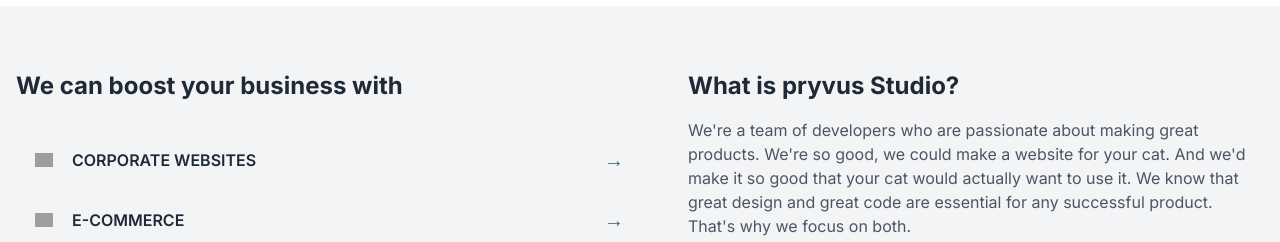
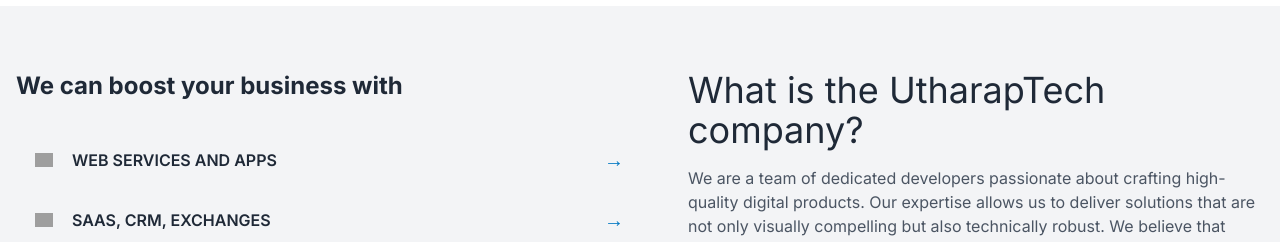
Before and after one commit to olegkhazo/utahraptech, a Nuxt app: page / in a window 1280 px wide. Shown: the part 698-940 px from the top of the page. Built offline with nearby package versions, Linux system fonts and the light colour scheme; grey boxes are pictures that could not be loaded.

Commit message:
final ServicesSection updates

```diff
--- a/components/ServicesSection.vue
+++ b/components/ServicesSection.vue
@@ -20,31 +20,34 @@
 
         <div class="md:w-1/2 md:pl-12">
           <div v-if="activeService === null">
-            <h3 class="text-2xl font-bold mb-4">What is pryvus Studio?</h3>
+            <h3 class="text-4xl font-normal mb-4">
+              What is the UtharapTech company?
+            </h3>
             <p class="text-gray-600 mb-6">
-              We're a team of developers who are passionate about making great
-              products. We're so good, we could make a website for your cat. And
-              we'd make it so good that your cat would actually want to use it.
-              We know that great design and great code are essential for any
-              successful product. That's why we focus on both.
+              We are a team of dedicated developers passionate about crafting
+              high-quality digital products. Our expertise allows us to deliver
+              solutions that are not only visually compelling but also
+              technically robust. We believe that exceptional design and clean,
+              reliable code are both critical to a product’s success—and we
+              bring equal focus to each.
             </p>
           </div>
 
           <div v-else>
-            <h3 class="text-2xl font-bold mb-4">
+            <h3 class="text-4xl font-normal mb-4">
               {{ services[activeService].title }}
             </h3>
             <p class="text-gray-600 mb-6">
               {{ services[activeService].description }}
             </p>
-            <div class="mt-6">
+            <!-- <div class="mt-6">
               <button
                 class="text-primary-600 font-semibold flex items-center hover:text-primary-700 transition-colors duration-300"
               >
                 Learn more
                 <span class="ml-2">→</span>
               </button>
-            </div>
+            </div> -->
           </div>
         </div>
       </div>
@@ -57,29 +60,29 @@ const activeService = ref(null);
 
 const services = [
   {
-    title: "CORPORATE WEBSITES",
+    title: "WEB SERVICES AND APPS",
     description:
-      "We build professional corporate websites that represent your brand effectively. Our sites are optimized for performance, search engines, and conversions.",
+      "We create advanced solutions — from web applications to APIs and services — that simplify your business processes and boost user engagement.",
+  },
+  {
+    title: "SAAS, CRM, EXCHANGES",
+    description:
+      "We develop robust systems — from SaaS platforms and CRM solutions to trading exchanges — all built to grow alongside your business.",
   },
   {
     title: "E-COMMERCE",
     description:
-      "Create a powerful online store with our e-commerce solutions. We build user-friendly, secure platforms that drive sales and provide excellent customer experiences.",
+      "Launch a high-performing online store with our e-commerce solutions. We craft secure, intuitive platforms that boost sales and deliver outstanding customer experiences.",
   },
   {
-    title: "WEB SERVICES AND APPS",
+    title: "CORPORATE WEBSITES",
     description:
-      "From web applications to APIs and services, we develop sophisticated solutions that streamline your business operations and enhance user engagement.",
-  },
-  {
-    title: "SAAS, CRM, EXCHANGES",
-    description:
-      "We build complex systems including SaaS platforms, CRM solutions, and trading exchanges designed to scale with your business.",
+      "We create polished corporate websites that showcase your brand with impact. Each site is optimized for speed, SEO, and conversion performance.",
   },
   {
     title: "MOBILE APPS FOR IOS AND ANDROID",
     description:
-      "We create custom mobile apps for iOS and Android that deliver a superior user experience. Our apps are designed to meet the demands of modern users.",
+      "We design custom mobile apps for iOS and Android that offer an exceptional user experience, tailored to the expectations of today’s users.",
   },
 ];
 </script>
```
